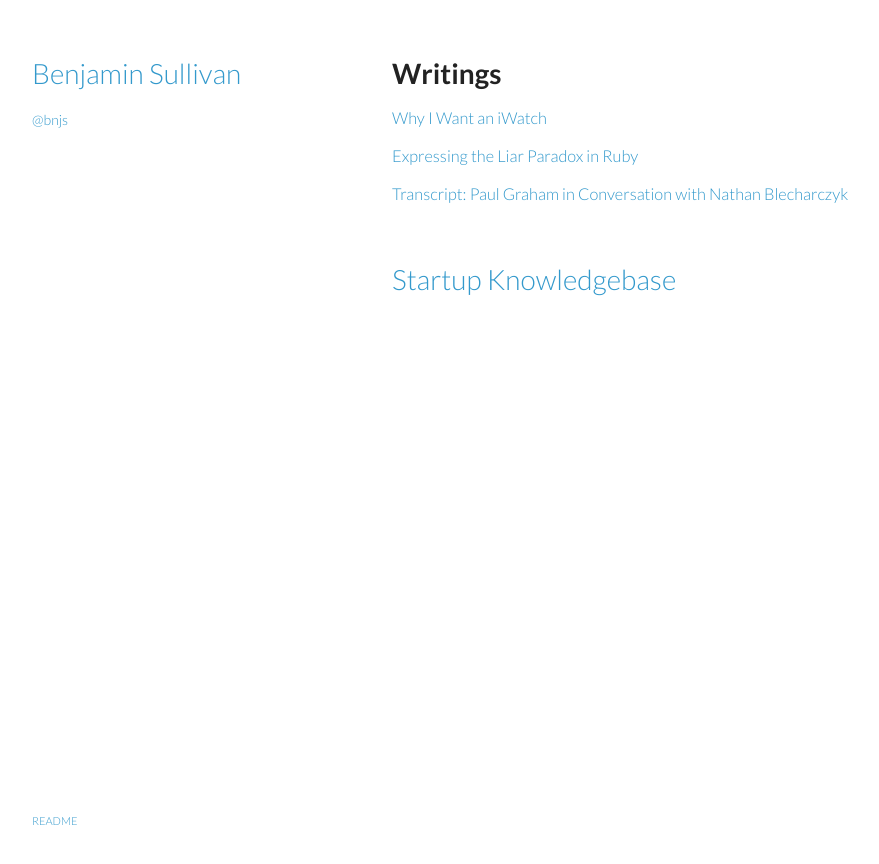
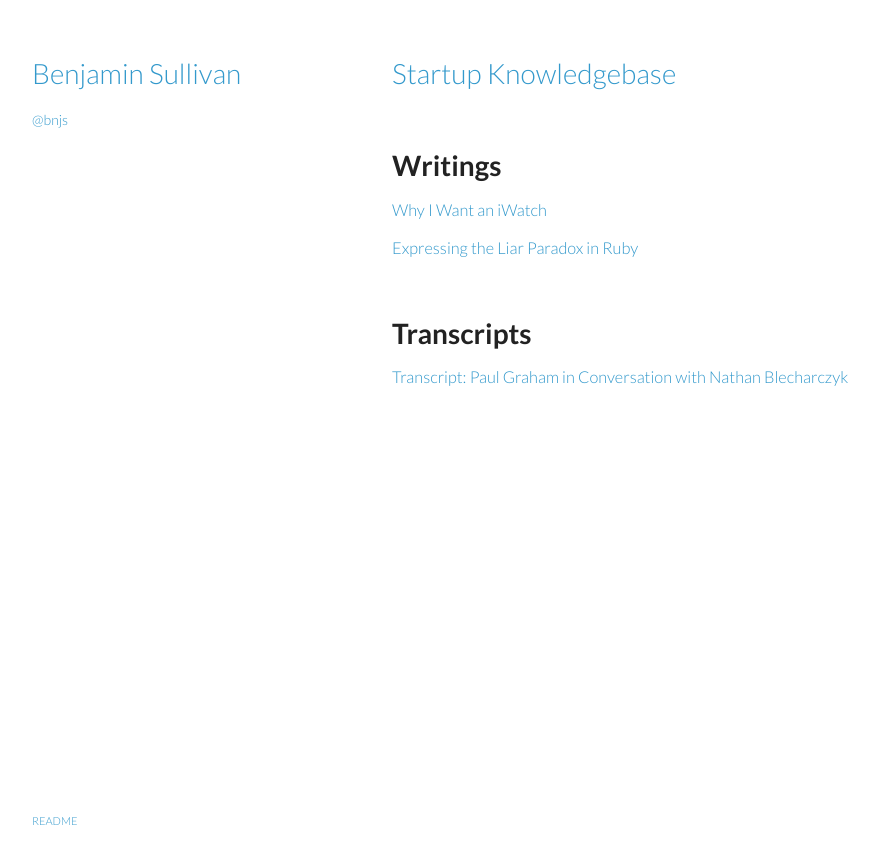
Before and after one commit to bnjs/bnjs.github.io, a Jekyll site: the page built from index.md, in a window 1280 px wide. Shown: the top 864 px of the page, without its empty margins (178-1057 px from the left). Built offline with Jekyll 4.4.1, drawn with Linux system fonts in a browser that asks for light colours.

Commit message:
List transcripts under Transcripts

```diff
--- a/index.md
+++ b/index.md
@@ -2,6 +2,11 @@
 layout: default
 title: Benjamin Sullivan
 ---
+
+
+# [Startup Knowledgebase](/startup-knowledgebase)
+
+<br>
 
 # Writings
 
@@ -9,8 +14,9 @@ title: Benjamin Sullivan
 
 ### [Expressing the Liar Paradox in Ruby](/expressing-the-liar-paradox-in-ruby)
 
-### [Transcript: Paul Graham in Conversation with Nathan Blecharczyk](/transcript-paul-graham-in-conversation-with-nathan-blecharczyk)
 
 <br>
 
-# [Startup Knowledgebase](/startup-knowledgebase)
+# Transcripts
+
+### [Transcript: Paul Graham in Conversation with Nathan Blecharczyk](/transcript-paul-graham-in-conversation-with-nathan-blecharczyk)
```
